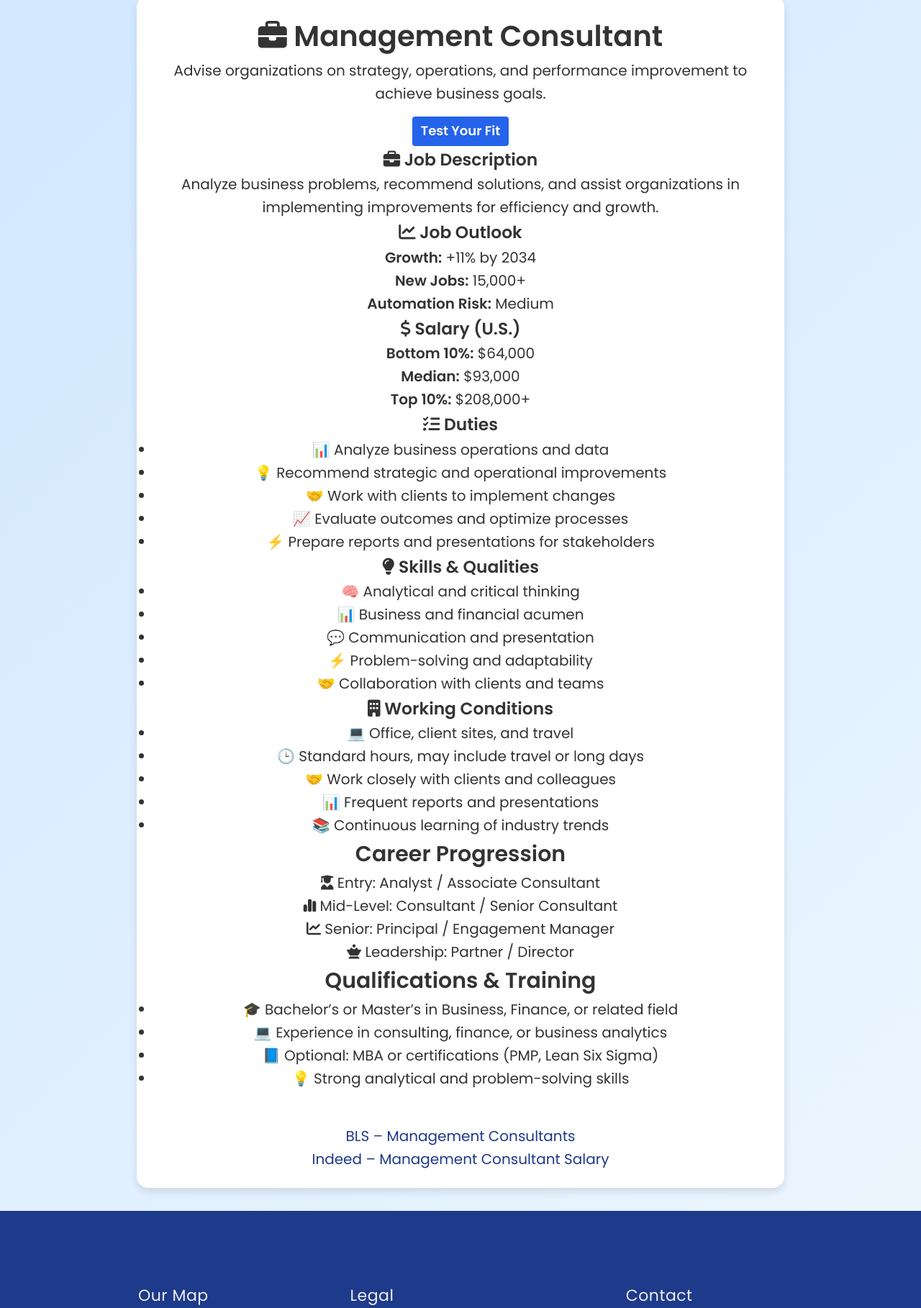
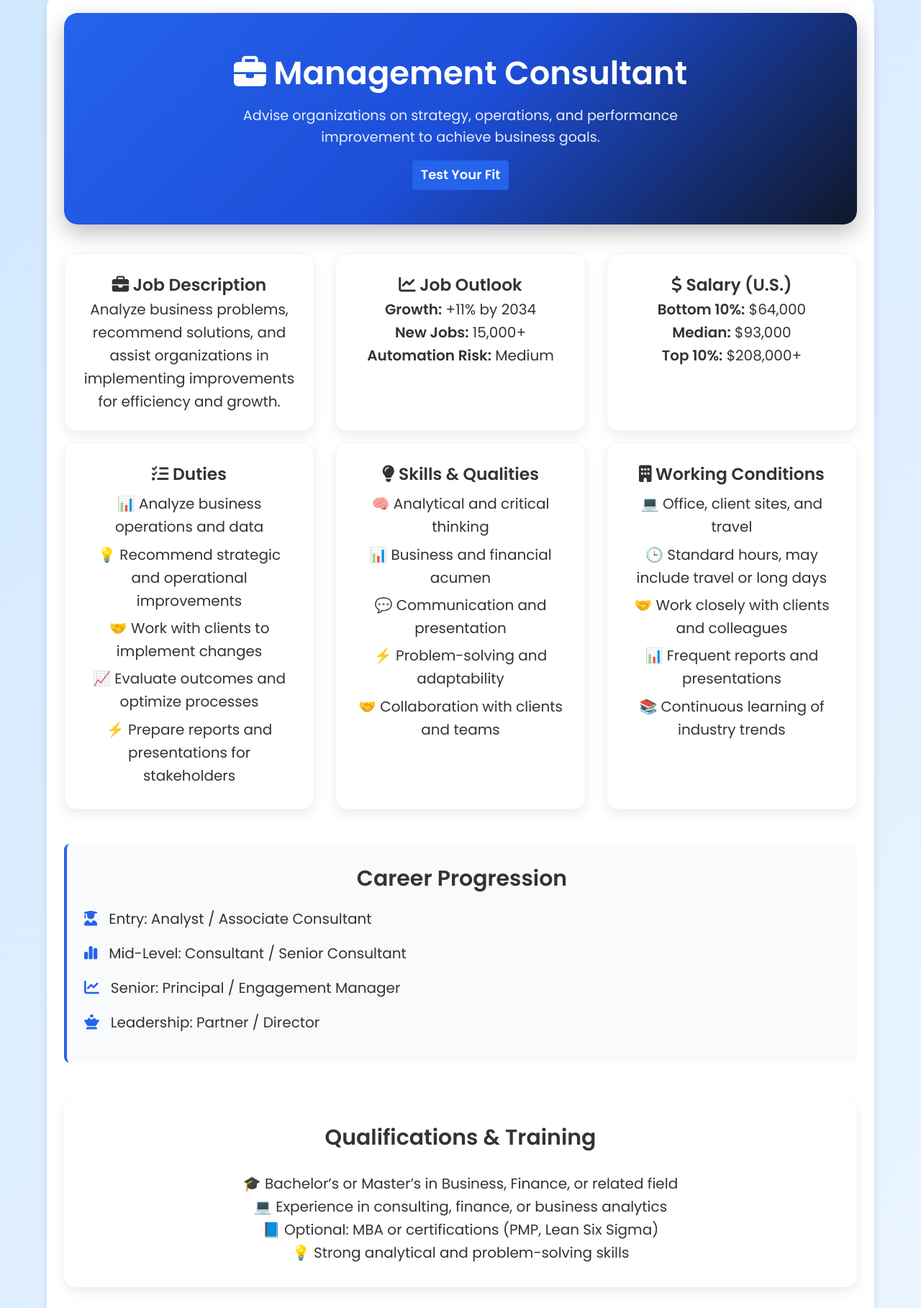
Before and after one commit to anvash482/OptimalQuest, a Flask app: page /management_consultant in a window 1280 px wide; the page is wider, and only the part inside the window is pictured. Shown: the part 118-1936 px from the top of that part at 72% size. Run offline with Flask 3, Linux system fonts and the light colour scheme; the visitor is signed in with stand-in values (Sample User, id 1).

Commit message:
Update management_consultant.html

```diff
--- a/templates/careers/management_consultant.html
+++ b/templates/careers/management_consultant.html
@@ -7,8 +7,7 @@
   <link rel="stylesheet" href="{{ url_for('static', filename='styles.css') }}" />
   <link href="https://fonts.googleapis.com/css2?family=Poppins:wght@400;600&display=swap" rel="stylesheet" />
   <link rel="stylesheet" href="https://cdnjs.cloudflare.com/ajax/libs/font-awesome/6.4.0/css/all.min.css" />
-  <style>
-
+<style>
     header {
       background: #2563eb;
       color: white;
@@ -108,7 +107,248 @@
     .btn:hover {
       background: #1e40af;
     }
-  </style>
+
+body {
+  font-family: 'Poppins', sans-serif;
+  background: #f5f7fa;
+  margin: 0;
+  padding: 0;
+  color: #333;
+  line-height: 1.6;
+}
+
+/* Container */
+.container {
+  max-width: 1150px;
+  margin: 2rem auto;
+  padding: 1.5rem;
+}
+
+/* ===== HERO ===== */
+.intro-card {
+  background: linear-gradient(135deg, #2563eb, #1d4ed8, #0f172a);
+  color: white;
+  padding: 3rem 2rem;
+  border-radius: 1.2rem;
+  text-align: center;
+  margin-bottom: 2.5rem;
+  box-shadow: 0 12px 30px rgba(0, 0, 0, 0.25);
+  animation: fadeIn 1s ease-in-out;
+}
+
+.intro-card h1 {
+  font-size: 2.8rem;
+  margin: 0 0 0.5rem;
+}
+
+.intro-card p {
+  font-size: 1.2rem;
+  max-width: 700px;
+  margin: 0.5rem auto 0;
+  opacity: 0.9;
+}
+
+/* ===== CAREER CARDS ===== */
+.career-grid {
+  display: grid;
+  grid-template-columns: repeat(auto-fit, minmax(280px, 1fr));
+  gap: 1.8rem;
+  margin-top: 1rem;
+}
+
+.career-card {
+  background: #fff;
+  border-radius: 1rem;
+  padding: 1.5rem;
+  box-shadow: 0 6px 16px rgba(0,0,0,0.08);
+  transition: all 0.3s ease;
+  border: 1px solid #f1f5f9;
+  position: relative;
+  overflow: hidden;
+}
+
+.career-card h3 {
+  margin-top: 0;
+}
+
+.career-card:hover {
+  transform: translateY(-8px);
+  box-shadow: 0 14px 28px rgba(0,0,0,0.15);
+  border-color: #dbeafe;
+}
+
+.badge {
+  display: inline-block;
+  padding: 0.4rem 0.9rem;
+  border-radius: 20px;
+  font-size: 0.8rem;
+  font-weight: 600;
+  color: white;
+  margin-bottom: 0.8rem;
+}
+
+.gpa-strong { background: linear-gradient(90deg, #2563eb, #1e40af); }
+.gpa-exc { background: linear-gradient(90deg, #9333ea, #6b21a8); }
+
+/* ===== FEATURED COURSES ===== */
+.course-list {
+  margin-top: 2rem;
+  display: grid;
+  grid-template-columns: repeat(auto-fit, minmax(220px, 1fr));
+  gap: 1.2rem;
+}
+
+.course-item {
+  background: #ffffff;
+  padding: 1.2rem;
+  border-radius: 0.8rem;
+  border: 1px solid #e2e8f0;
+  text-align: center;
+  font-size: 0.95rem;
+  font-weight: 500;
+  transition: all 0.3s ease;
+  box-shadow: 0 4px 12px rgba(0,0,0,0.05);
+}
+
+.course-item i {
+  font-size: 1.5rem;
+  color: #2563eb;
+  display: block;
+  margin-bottom: 0.6rem;
+}
+
+.course-item:hover {
+  transform: translateY(-5px) scale(1.02);
+  border-color: #bfdbfe;
+  box-shadow: 0 8px 20px rgba(0,0,0,0.1);
+}
+
+/* ===== ROADMAP ===== */
+.roadmap {
+  margin-top: 3rem;
+  padding: 1.5rem;
+  border-left: 4px solid #2563eb;
+  background: #f8fafc;
+  border-radius: 0.5rem;
+}
+
+.roadmap h2 {
+  margin-top: 0;
+}
+
+.roadmap-step {
+  display: flex;
+  align-items: center;
+  margin: 1rem 0;
+  font-weight: 500;
+}
+
+.roadmap-step i {
+  font-size: 1.3rem;
+  margin-right: 1rem;
+  color: #2563eb;
+}
+
+/* ===== WHY CHOOSE ===== */
+.why-card {
+  background: #fff;
+  border-radius: 1rem;
+  padding: 2rem;
+  margin-top: 3rem;
+  box-shadow: 0 6px 16px rgba(0,0,0,0.08);
+}
+
+.why-card h2 {
+  margin-top: 0;
+  text-align: center;
+  margin-bottom: 1.5rem;
+}
+
+.why-card li {
+  list-style: none;
+}
+
+.why-list {
+  display: grid;
+  grid-template-columns: repeat(auto-fit, minmax(220px, 1fr));
+  gap: 1.5rem;
+}
+
+
+.why-item {
+  background: #f9fafb;
+  border-radius: 0.8rem;
+  padding: 1.2rem;
+  text-align: center;
+  transition: all 0.3s ease;
+  font-weight: 500;
+}
+
+.why-item i {
+  font-size: 1.5rem;
+  color: #2563eb;
+  margin-bottom: 0.5rem;
+  display: block;
+}
+
+.why-item:hover {
+  background: #eef2ff;
+  transform: scale(1.05);
+}
+
+/* ===== FUN FACTS ===== */
+.fun-facts {
+  background: linear-gradient(135deg, #2563eb, #1d4ed8);
+  color: white;
+  padding: 2rem;
+  border-radius: 1rem;
+  margin-top: 3rem;
+  text-align: center;
+  box-shadow: 0 10px 25px rgba(0,0,0,0.2);
+}
+
+.fun-facts h2 {
+  margin-top: 0;
+  margin-bottom: 1rem;
+  color: #fff;
+}
+
+.fun-facts p {
+  margin: 0.5rem 0;
+  font-size: 1.1rem;
+  opacity: 0.95;
+}
+
+
+.career-card ul {
+  list-style: none;
+  padding: 0;
+  margin: 0;
+}
+
+.career-card ul li {
+  margin: 0.4rem 0;
+  display: flex;
+  align-items: center;
+  gap: 0.5rem;
+}
+
+.fun-facts a {
+  color: #fff;
+  text-decoration: none;
+}
+
+.fun-facts a:hover {
+  color: #d8851f;
+}
+
+
+/* ===== Animations ===== */
+@keyframes fadeIn {
+  from { opacity: 0; transform: translateY(15px); }
+  to { opacity: 1; transform: translateY(0); }
+}
+</style>
 </head>
 <body>
 <nav class="navbar" style="background:#fff; padding:0.75rem 2rem; box-shadow:0 2px 5px rgba(0,0,0,0.1);">
```
